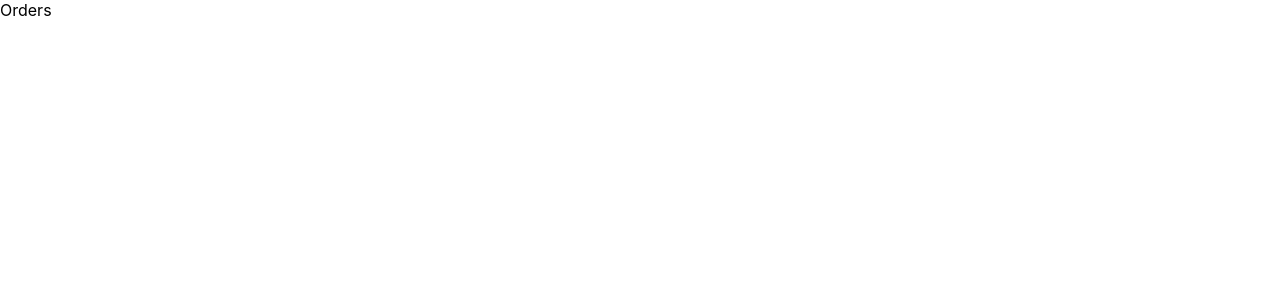
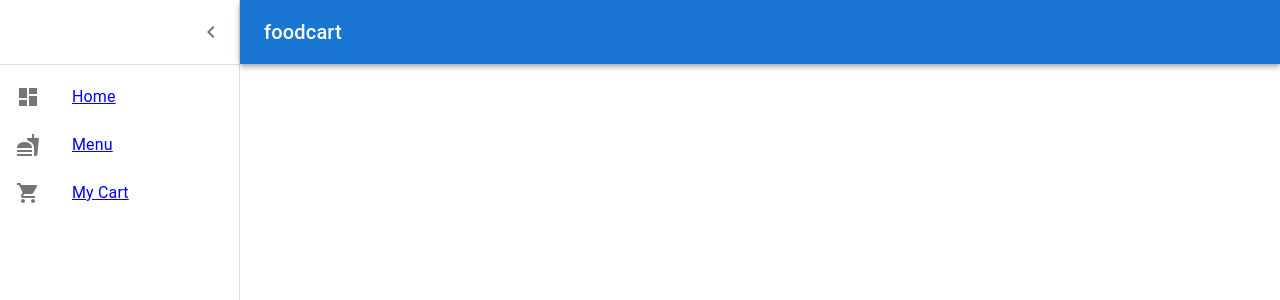
Before and after one commit to neeznamm/foodcart, a React (Create React App) app: page /orders in a window 1280 px wide. Shown: the top 300 px of the page. Built offline with nearby package versions, Linux system fonts and the light colour scheme.

Commit message:
dashboard update

```diff
--- a/src/App.js
+++ b/src/App.js
@@ -4,14 +4,15 @@ import MenuPage from './Menu/MenuPage';
 import Dashboard from './DashboardTemplate/Dashboard';
 import AboutPage from './Contact/AboutPage';
 import ContactPage from './Contact/ContactPage.jsx';
-import Orders from './Menu/Orders';
+import Orders from './Orders/Orders';
 import ErrorPage from './ErrorPage';
 
 function App() {
   return (
-    <Router className="App">
+    <div className="App">
+      <Router>
+        <Dashboard />
         <Routes>
-        <Route path='/' element={<Dashboard />}/>
           <Route path='/menu' element={<MenuPage />}/>
           <Route path='/about' element={<AboutPage />}/>
           <Route path='/contact' element={<ContactPage />}/>
@@ -19,6 +20,7 @@ function App() {
           <Route path='/*' element={<ErrorPage />}/>
         </Routes>
       </Router>
+      </div>
   );
 }
 
--- a/src/Menu/Orders.jsx
+++ /dev/null
@@ -1,9 +0,0 @@
-import React from 'react'
-
-function Orders() {
-  return (
-    <div>Orders</div>
-  )
-}
-
-export default Orders
--- a/src/styles/index.css
+++ b/src/styles/index.css
@@ -19,3 +19,11 @@ code {
 .navbar-link {
   text-decoration: none;
 }
+
+.order-form-container {
+  width: 100%;
+  border: 1px solid black;
+  display: flex;
+  justify-content: center;
+  align-items: center;
+}
```
Lines whose indentation alone changed are shown as unchanged.
